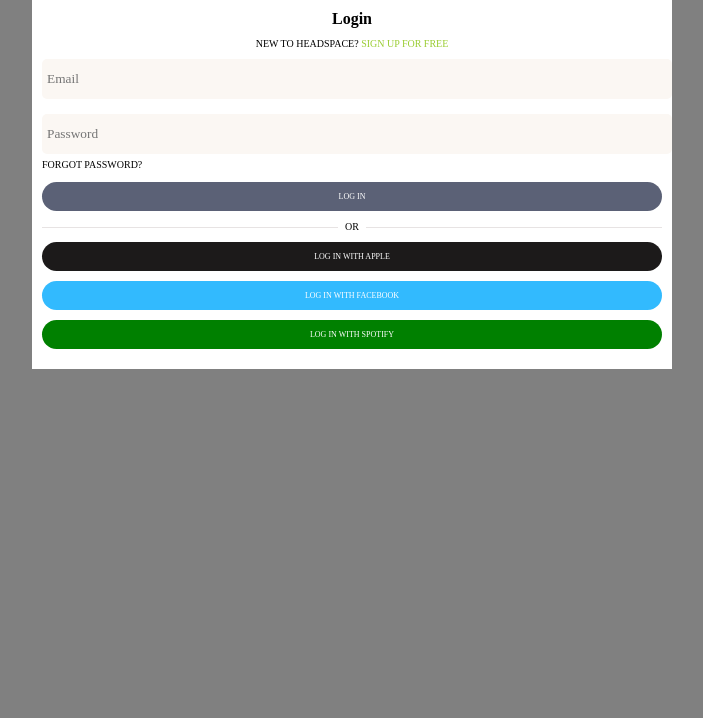
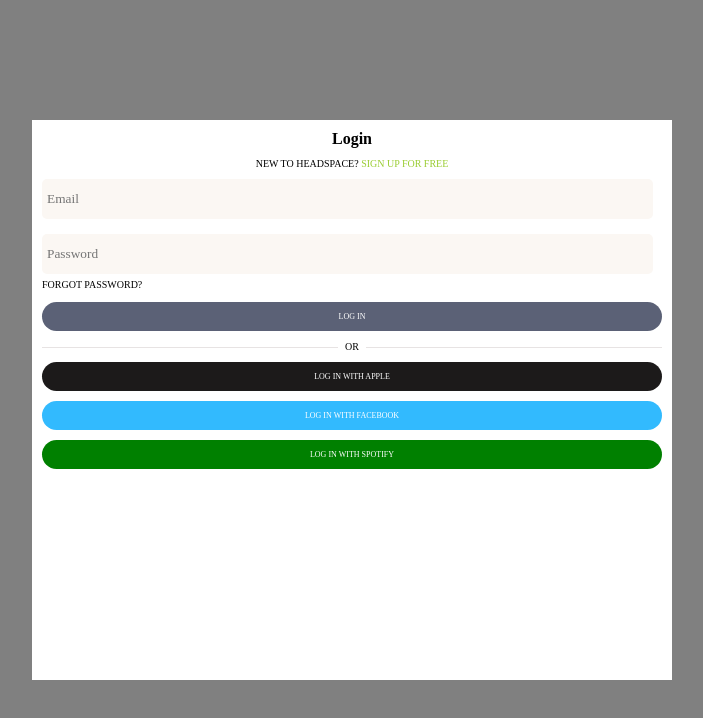
Before and after one commit to DSC-HSU/WebAvengers, a plain HTML site: page index.html in a window 1280 px wide. Shown: the whole page, without its empty margins (288-991 px from the left). Drawn offline with Linux system fonts and the light colour scheme; a web font is replaced by a local one.

Commit message:
add docs

```diff
--- a/style.css
+++ b/style.css
@@ -6,7 +6,7 @@
 .container{
     width: 50%;
     height: 70%;
-    margin: auto;
+   /* margin: auto; */
     background-color: white;
 }
 
@@ -24,7 +24,7 @@ a {
 }
 
 input {
-    width: 100%;
+    width: 97%;
     padding: 12px 5px;
     display: inline-block;
     border-style: none;
@@ -79,3 +79,13 @@ button{
     content: "*";
     color: red;
 }
+
+body {
+  width: 100vw;
+  height: 100vh;
+
+  /* using Flex */
+  display: flex;
+  justify-content: center;
+  align-items: center;
+}
```
Also changed, not shown: docs/demo.png (added), 1 other file.
